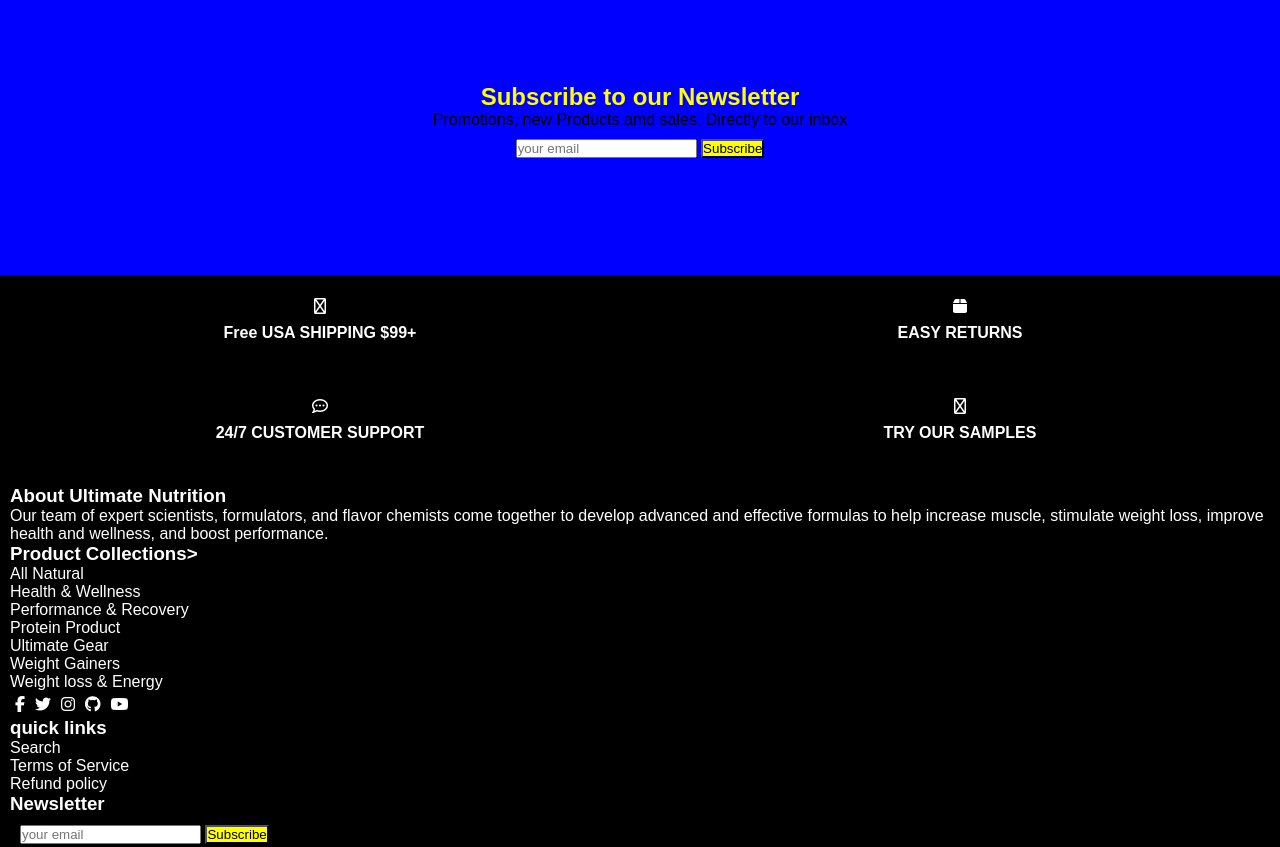
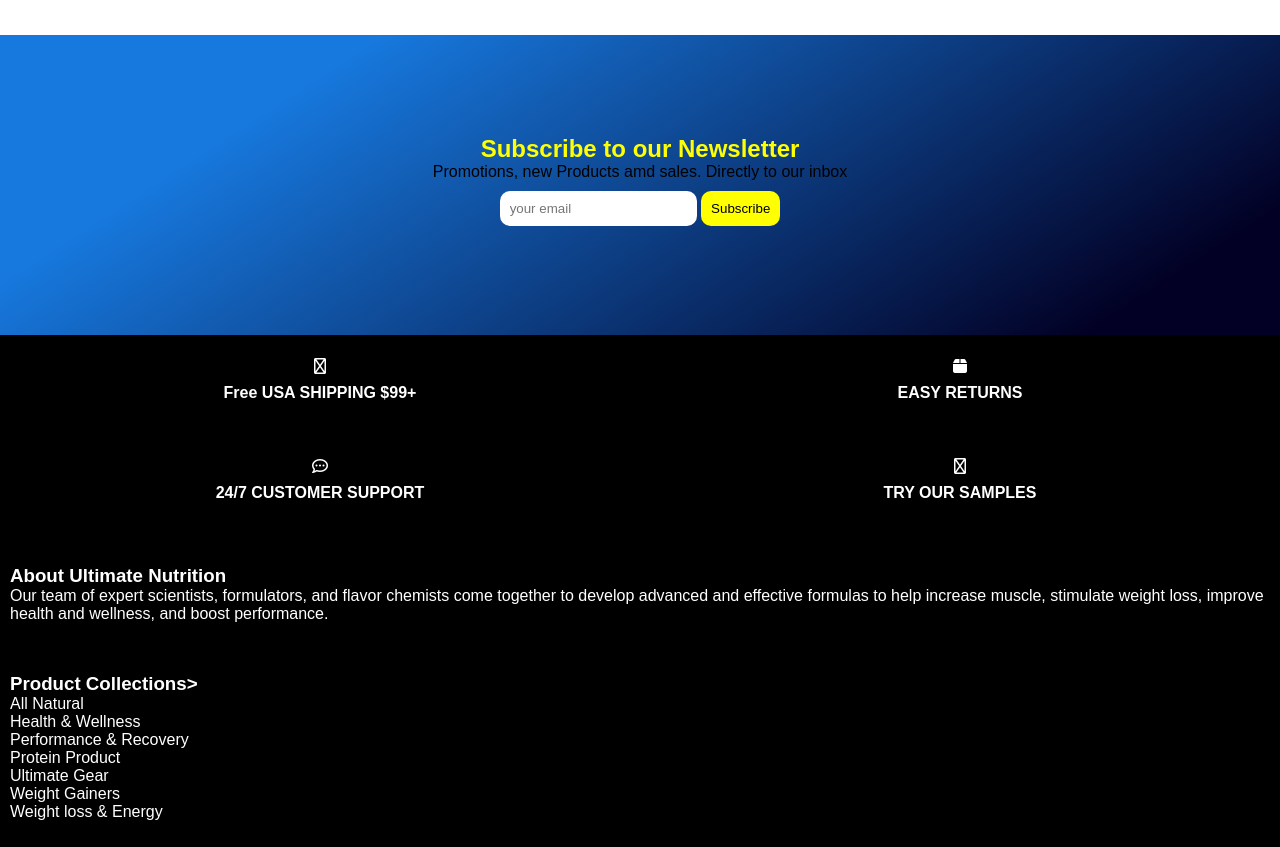
Before and after one commit to kevinlampe1998/MakeYouFit, a plain HTML site: page index.html in a window 1280 px wide. Shown: the part 1320-2167 px from the top of the page. Drawn offline with Linux system fonts and the light colour scheme; a web font is replaced by a local one.

Commit message:
22.02. Feierabend

```diff
--- a/index.html
+++ b/index.html
@@ -60,7 +60,7 @@
                 </i>
                 <i class="upper-nav fa-solid fa-magnifying-glass"></i>
             </div>
-            <div class="upper-nav ueberschrift">Ultimate<br>Nutrition</div>
+            <div class="upper-nav ueberschrift">MakeYouFit</div>
             <div class="rightnavbtns">
                 <i class="fa-solid fa-user"></i>
                 <i class="fa-solid fa-bag-shopping"></i>
--- a/styles.css
+++ b/styles.css
@@ -152,7 +152,7 @@ body {
     padding: 5px;
 }
 .xmark {
-    position: absolute;
+    position: fixed;
     display: flex;
     flex-direction: column;
     align-items: flex-start;
@@ -166,7 +166,8 @@ body {
     left: -20%;
     transition: 2s;
     width: 20%;
-    padding-top: 20px;
+    padding-top: 30vh;
+    top: 0;
 }
 .fa-xmark {
     align-self: flex-end;
@@ -220,15 +221,16 @@ body {
 }
 .ueber2{
     text-align: center;
-    color: beige;
-    font-size: 4rem;
+    color: white;
+    font-size: 3rem;
 
 }
 .imagebutton{
     color: aqua;
     font-size: 2rem;
-    border: 2px solid blue;
+    padding: 10px;
     background: blue;
+    border-radius: 10px;
 }
 .topics {
     margin-top: 20px;
@@ -251,6 +253,9 @@ body {
     height: 5%;
 }
 /* ------------------------------------------------main----------------------------------------- */
+main {
+    padding-bottom: 60px;
+}
 .produkte{
     margin: 15px;
     display: flex;
@@ -310,6 +315,8 @@ body {
     width: vw;
     height: 300px;justify-content: center;
     align-items: center;
+    background: rgb(23,120,221);
+    background: linear-gradient(147deg, rgba(23,120,221,1) 22%, rgba(2,0,36,1) 89%);
 }
 .form {
     margin: 10px;
@@ -385,6 +392,38 @@ section.service-logos > div > div > p {
 }
 
 .headerschwarz {}
+.about {
+    padding-top: 20px;
+}
+.pc {
+    padding-top: 50px;
+}
+.footer-social-media {
+    padding-top: 50px;
+}
+.ql, .new, .credit-cards, .footer-policy {
+    padding-top: 50px;
+}
+input[type="email"] {
+    padding: 10px;
+    border-radius: 10px;
+    border: none;
+}
+input[type="email"]::placeholder {
+    font-family: sans-serif;
+    font-family: "Anta", sans-serif;
+    font-weight: 400;
+    font-style: normal;
+}
+.but {
+    padding: 10px;
+    border-radius: 10px;
+    border: none;
+    font-family: sans-serif;
+    font-family: "Anta", sans-serif;
+    font-weight: 400;
+    font-style: normal;
+}
 /* ------------------------------------------------docs----------------------------------------- */
 
 /*
@@ -446,6 +485,7 @@ flex-docs
         width: 100%;
         transition: 0s;
         padding-top: 0;
+        top: auto;
     }
     .active {
         border-bottom: 2px solid white;
```
